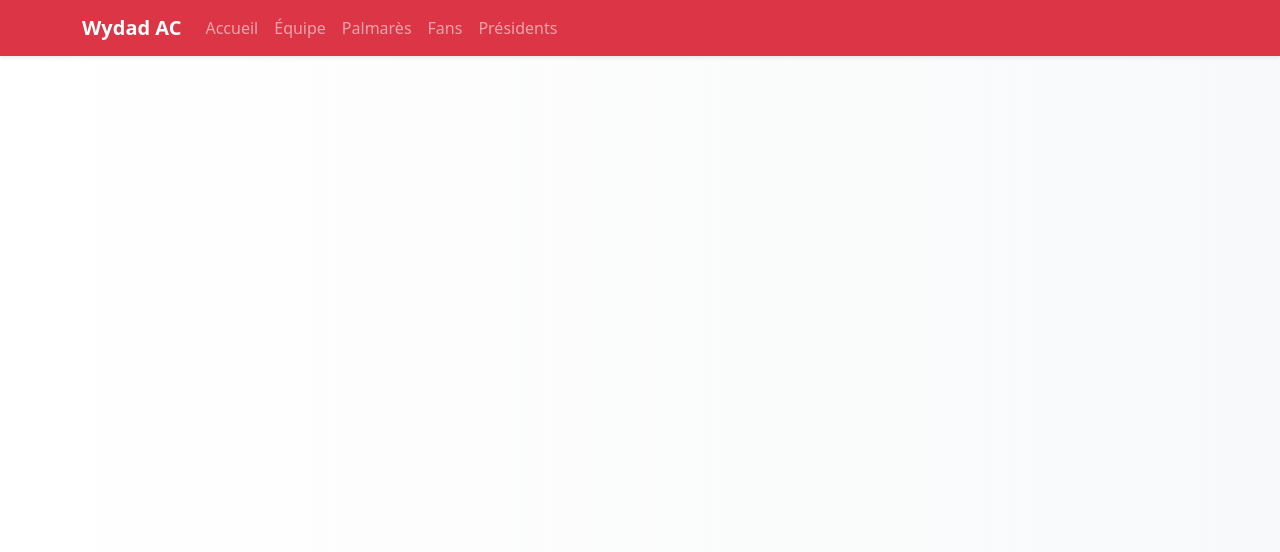
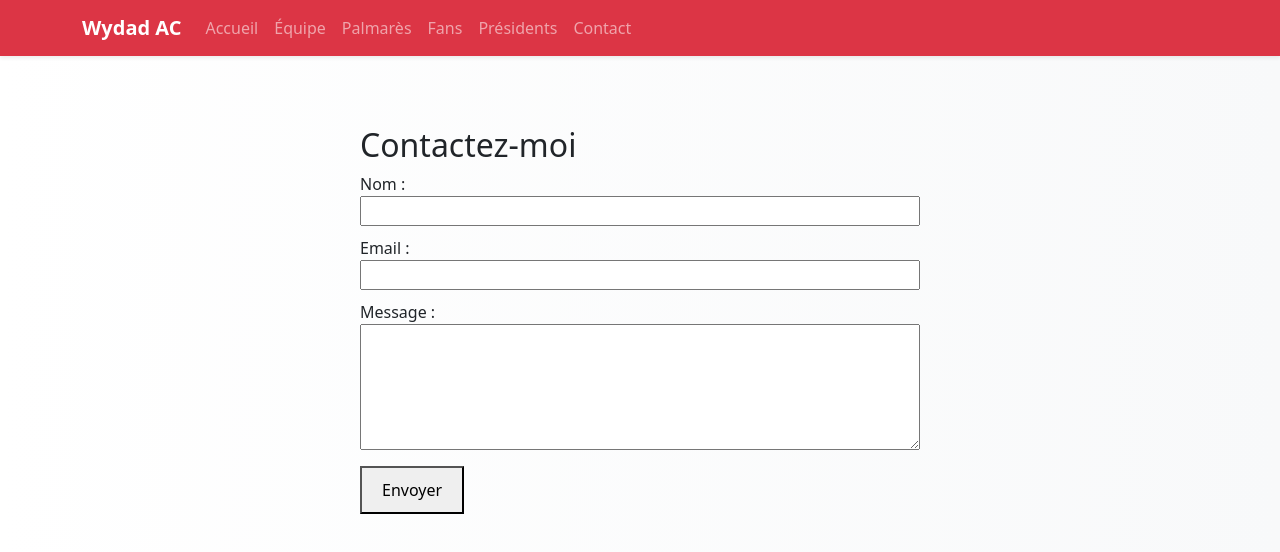
Before and after one commit to adnane2xx5/react-github-pages, a React (Create React App) app: page /contact in a window 1280 px wide. Shown: the top 552 px of the page. Built offline with nearby package versions, Linux system fonts and the light colour scheme.

Commit message:
Ajout du formulaire de contact

```diff
--- a/src/App.js
+++ b/src/App.js
@@ -8,6 +8,7 @@ import Fans from './pages/Fans';
 import PlayerDetail from './pages/PlayerDetail';
 import SplashScreen from './components/SplashScreen';
 import Presidents from './pages/Presidents';
+import Contact from './pages/Contact';
 function App() {
   const [loading, setLoading] = useState(true);
 
@@ -34,6 +35,7 @@ function App() {
               {/* <Link className="nav-link" to="/formation">Formation</Link> */}
               <Link className="nav-link" to="/fans">Fans</Link>
               <Link className="nav-link" to="/presidents">Présidents</Link>
+              <Link className="nav-link" to="/contact">Contact</Link>
             </div>
           </div>
         </div>
@@ -48,7 +50,7 @@ function App() {
         <Route path="/fans" element={<Fans />} />
         <Route path="/player/:id" element={<PlayerDetail />} />
         <Route path="/presidents" element={<Presidents />} />
-
+        <Route path="/contact" element={<Contact />} />
       </Routes>
     </Router>
   );
--- /dev/null
+++ b/src/pages/Contact.jsx
@@ -0,0 +1,77 @@
+import React, { useState } from 'react';
+
+const Contact = () => {
+  const [formData, setFormData] = useState({
+    name: '',
+    email: '',
+    message: '',
+  });
+  const [submitted, setSubmitted] = useState(false);
+
+  const handleChange = (e) => {
+    setFormData({
+      ...formData,
+      [e.target.name]: e.target.value
+    });
+  };
+
+  const handleSubmit = (e) => {
+    e.preventDefault();
+    setSubmitted(true);
+    // Optionnel : console.log(formData);
+  };
+
+  return (
+    <div style={{ maxWidth: '600px', margin: '50px auto', padding: '20px' }}>
+      <h2>Contactez-moi</h2>
+
+      {submitted ? (
+        <p style={{ color: 'green' }}>✅ Merci pour votre message, {formData.name} !</p>
+      ) : (
+        <form onSubmit={handleSubmit}>
+          <div style={{ marginBottom: '10px' }}>
+            <label>Nom :</label>
+            <input
+              type="text"
+              name="name"
+              value={formData.name}
+              onChange={handleChange}
+              required
+              style={{ width: '100%' }}
+            />
+          </div>
+
+          <div style={{ marginBottom: '10px' }}>
+            <label>Email :</label>
+            <input
+              type="email"
+              name="email"
+              value={formData.email}
+              onChange={handleChange}
+              required
+              style={{ width: '100%' }}
+            />
+          </div>
+
+          <div style={{ marginBottom: '10px' }}>
+            <label>Message :</label>
+            <textarea
+              name="message"
+              value={formData.message}
+              onChange={handleChange}
+              rows="5"
+              required
+              style={{ width: '100%' }}
+            />
+          </div>
+
+          <button type="submit" style={{ padding: '10px 20px' }}>
+            Envoyer
+          </button>
+        </form>
+      )}
+    </div>
+  );
+};
+
+export default Contact;
```
